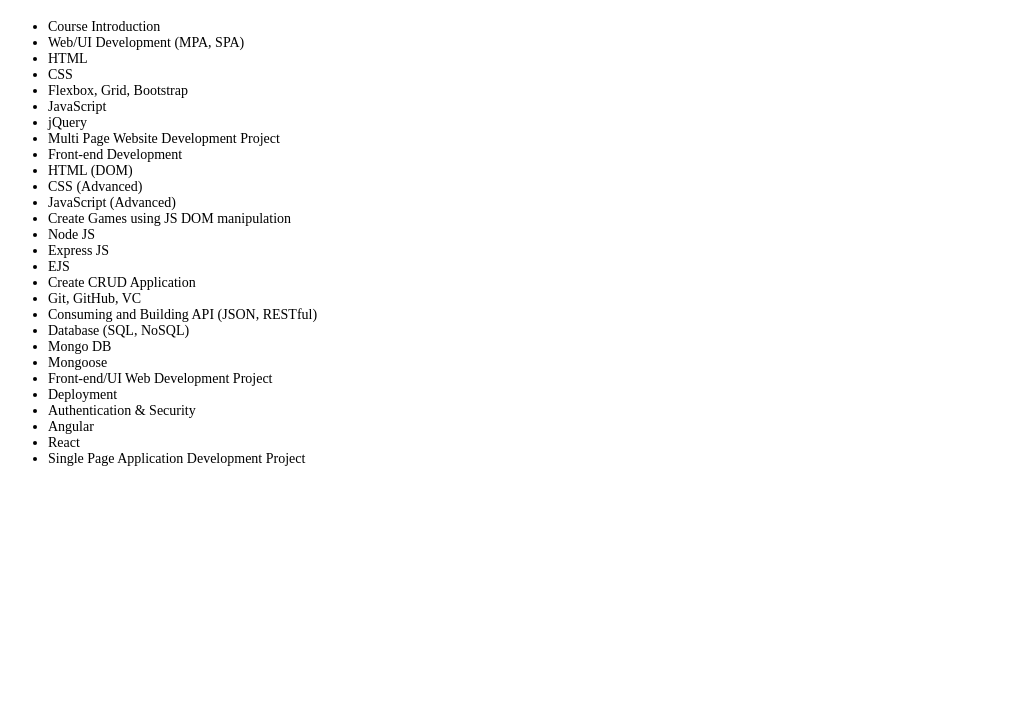
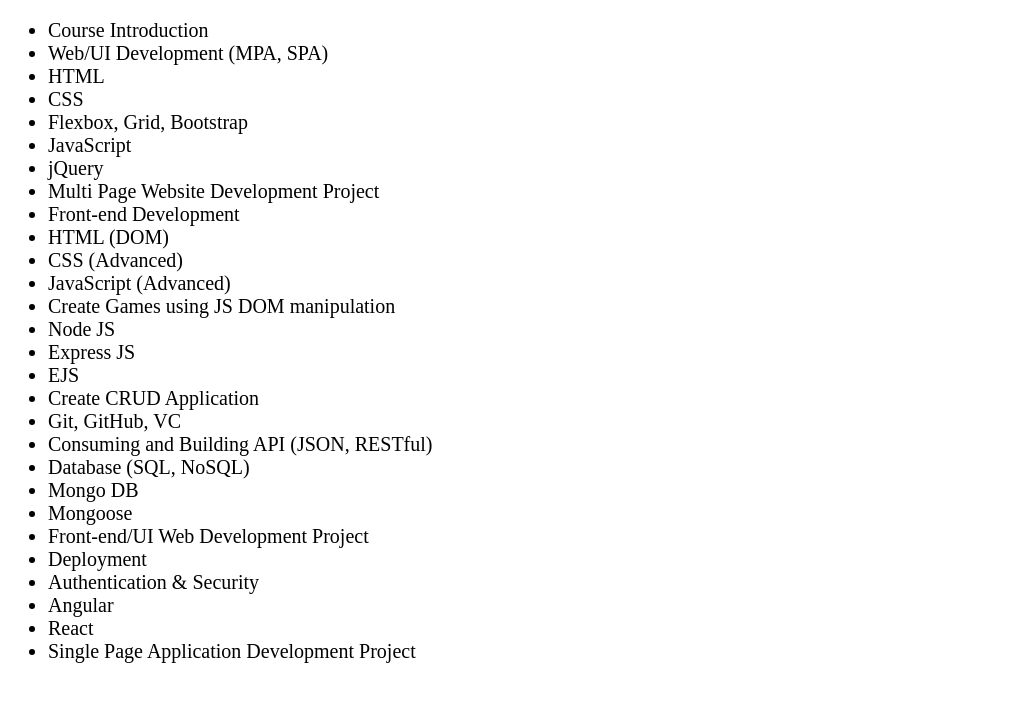
Before and after one commit to sanbhagit/ahiwebtek, a plain HTML site: page index.html in a window 1280 px wide. Shown: the part 61-762 px from the top of the page, without its empty margins (0-1013 px from the left). Drawn offline with Linux system fonts and the light colour scheme.

Commit message:
Update index.html

```diff
--- a/index.html
+++ b/index.html
@@ -9,7 +9,7 @@
               beginners, learn in-demand technology skills, learn MEAN fullstack">
         <meta name="viewport" content="width=device-width, initial-scale=1.0">
 	    <style>
-		    li {font-size: 14px;}
+		    li {font-size: 20px;}
 	    </style>
     </head>
     <body>
```
